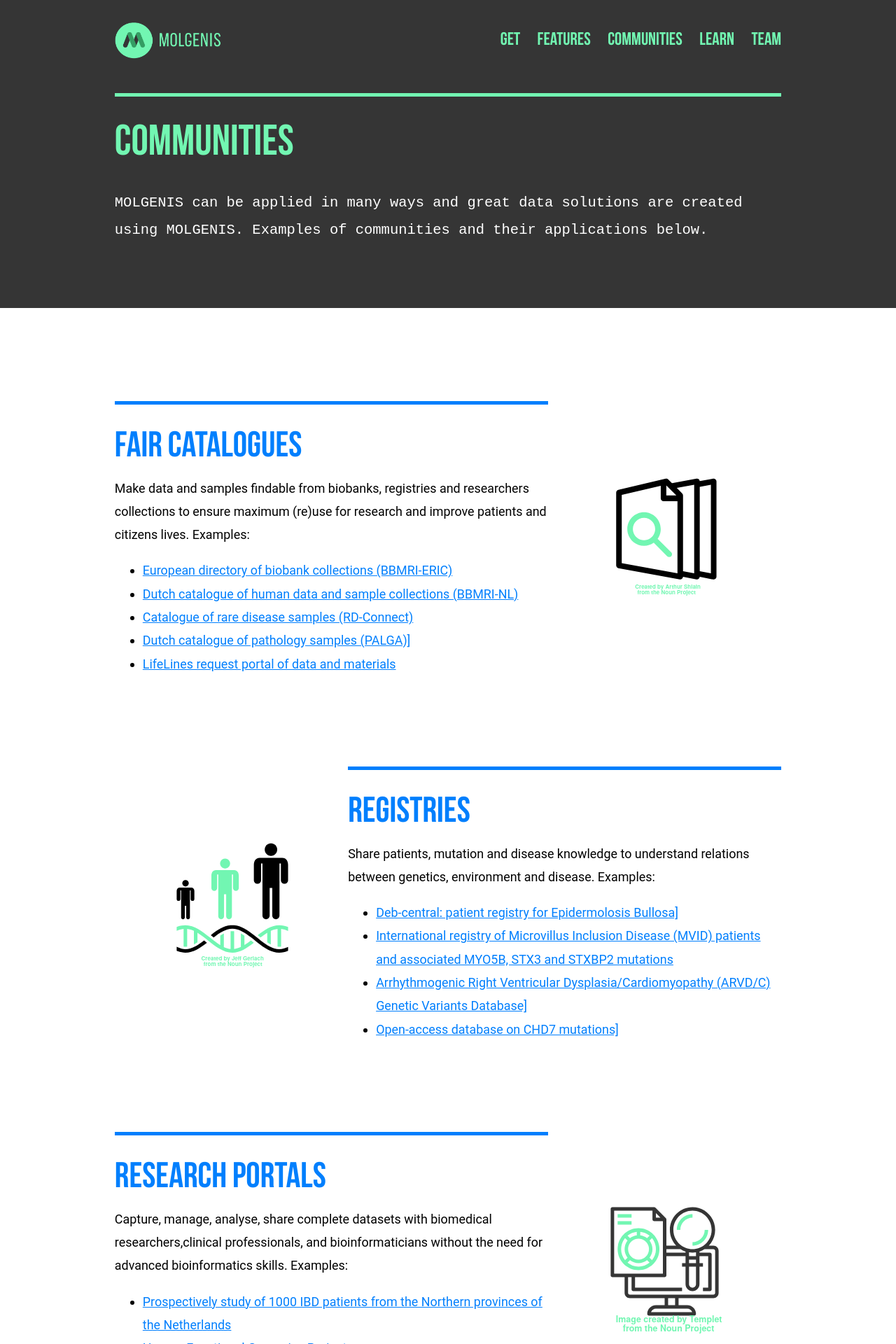
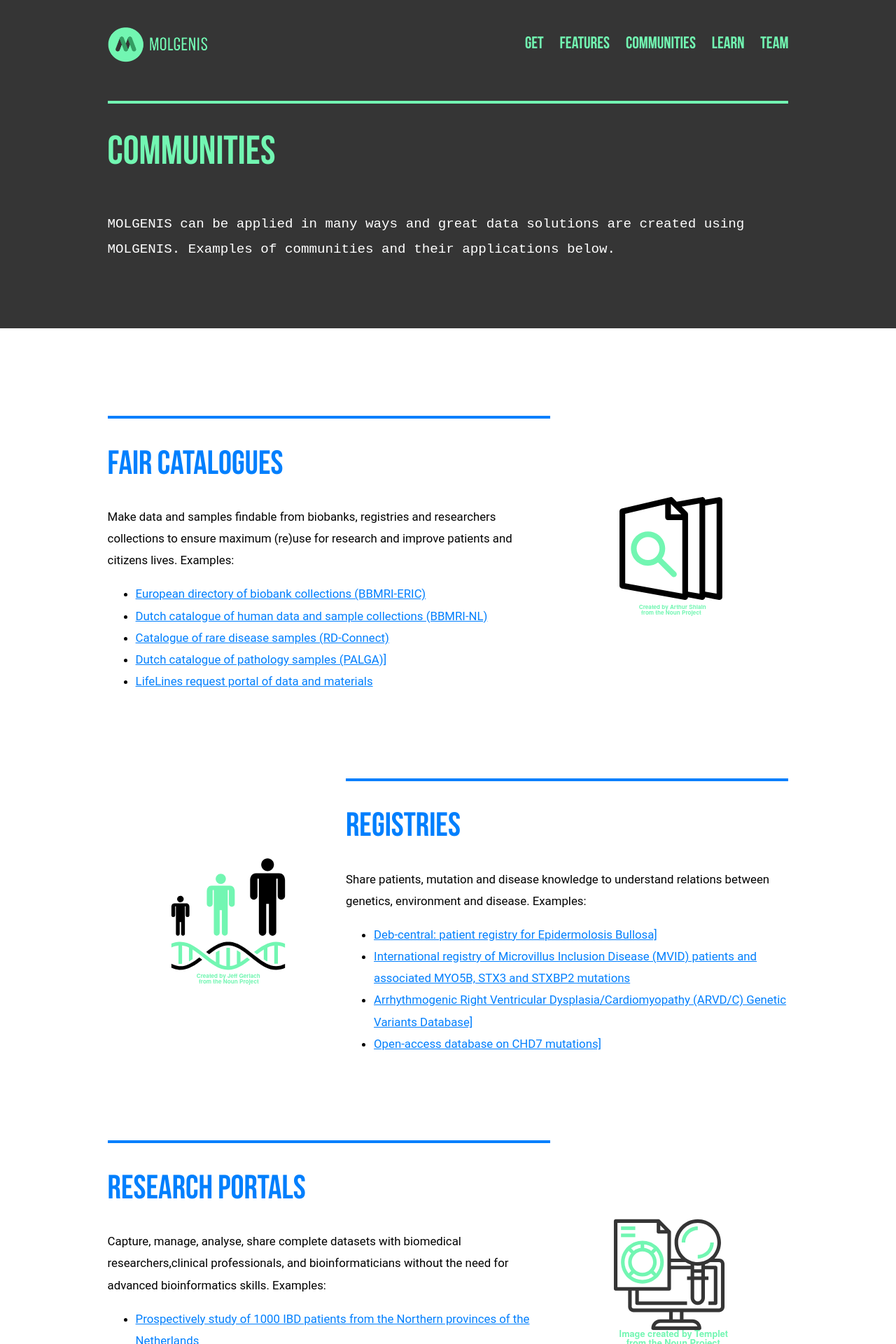
Before and after one commit to mswertz/mswertz.gihub.io, a Jekyll site: the page built from communities.md, in a window 1280 px wide. Shown: the top 1920 px of the page at 70% size. Built offline with Jekyll 4.4.1, drawn with Linux system fonts in a browser that asks for light colours; some web fonts are replaced.

Commit message:
layout tweaks

```diff
--- a/assets/css/main.css
+++ b/assets/css/main.css
@@ -131,11 +131,17 @@ nav li {
 }
 @media (min-width: 67em) {
   html {
-    font-size: 80%;
+    font-size: 75%;
   }
   header, section, footer {
     padding-left: 12.8rem;
     padding-right: 12.8rem;
+  }
+  header, footer, h1, h2, h3, .feature_image_box {
+    margin-top: 3.2rem;
+    padding-top: 3.2rem;
+    padding-bottom: 3.2rem;
+    margin-bottom: 0rem;
   }
   #menu:not(:checked) ~ li {
     display: inline-block;
@@ -161,10 +167,11 @@ nav li {
 
 @media (min-width: 100em) {
   html {
-    font-size: 100%;
+    font-size: 90%;
   }
   header, section, footer {
-
+    padding-left: 25.6rem;
+    padding-right: 25.6rem;
   }
 }
 
```
